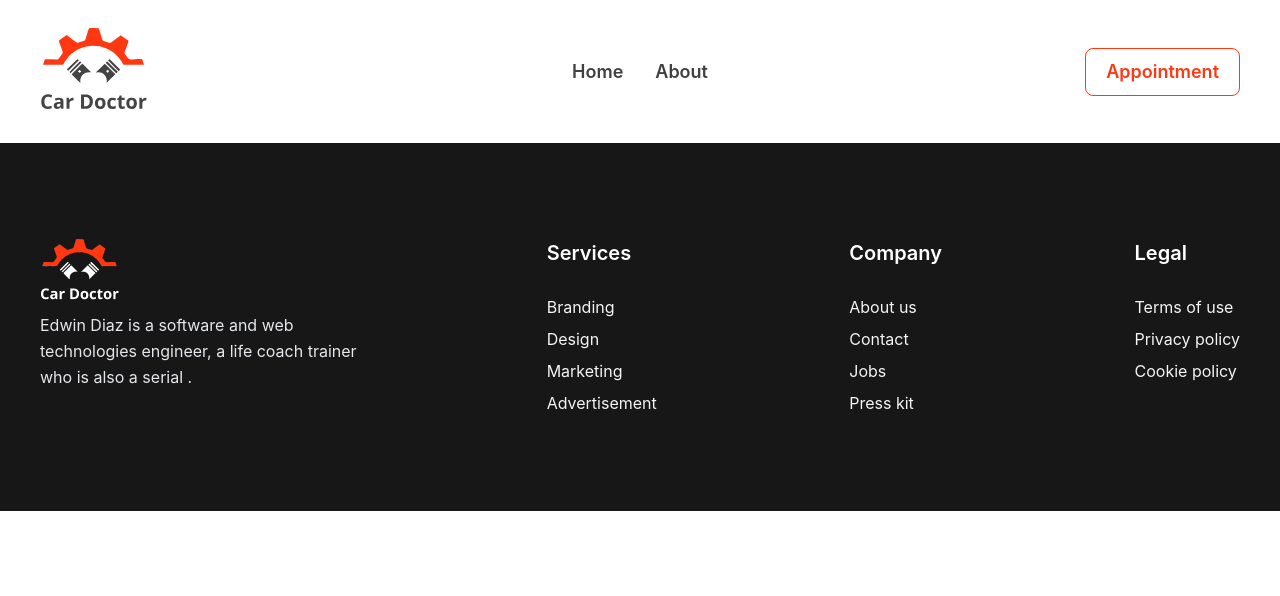
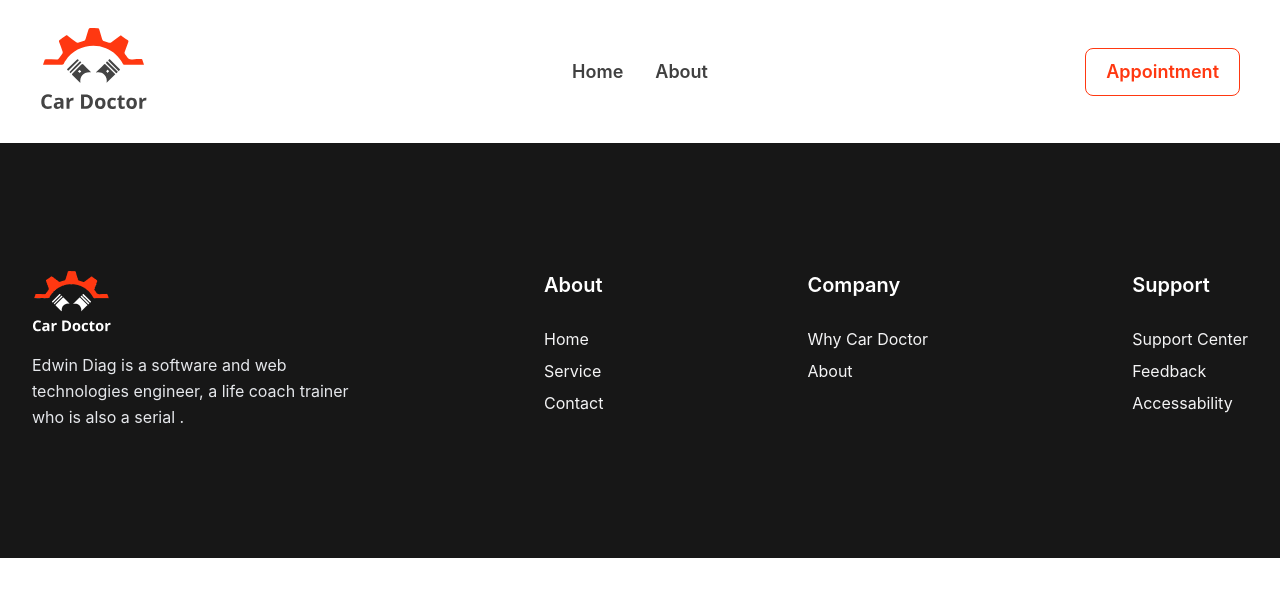
Before and after one commit to prorakib99/car-doctor-client, a React (Vite) app: page / in a window 1280 px wide. Shown: the top 596 px of the page. Built offline with nearby package versions, Linux system fonts and the light colour scheme.

Commit message:
Implement Footer wrap in the container

```diff
--- a/src/pages/Shared/Footer/Footer.jsx
+++ b/src/pages/Shared/Footer/Footer.jsx
@@ -1,33 +1,36 @@
 import logo from '../../../assets/footer-logo.png';
 const Footer = () => {
     return (
-        <footer className="footer lg:grid-cols-[4fr_8fr] py-12 lg:py-24 gap-10 lg:gap-40 justify-between p-10 bg-neutral-900 text-base-content">
+        <footer className="bg-neutral-900 ">
+            <div className='container mx-auto px-8'>
+                <div className='footer lg:grid-cols-[4fr_8fr] py-12 lg:py-32 gap-10 lg:gap-40 justify-between text-base-content'>
                     <div>
-                <img src={logo} alt="" />
-                <p className="text-gray-200 text-base font-normal font-['Inter'] leading-relaxed">Edwin Diaz is a software and web technologies engineer, a life coach trainer who is also a serial .</p>
+                        <img src={logo} alt="" className='mb-2' />
+                        <p className="text-gray-200 text-base font-normal font-['Inter'] leading-relaxed">Edwin Diag is a software and web technologies engineer, a life coach trainer who is also a serial .</p>
                     </div>
                     <div className='grid md:flex gap-10 w-full lg:justify-between'>
                         <div className='flex flex-col gap-2'>
-                    <h4 className="text-white mb-5 text-xl font-semibold font-['Inter']">Services</h4>
-                    <a className="text-zinc-100 text-base font-normal font-['Inter'] link-hover">Branding</a>
-                    <a className="text-zinc-100 text-base font-normal font-['Inter'] link-hover">Design</a>
-                    <a className="text-zinc-100 text-base font-normal font-['Inter'] link-hover">Marketing</a>
-                    <a className="text-zinc-100 text-base font-normal font-['Inter'] link-hover">Advertisement</a>
+                            <h4 className="text-white mb-5 text-xl font-semibold font-['Inter']">About</h4>
+                            <a className="text-zinc-100 text-base font-normal font-['Inter'] link-hover">Home</a>
+                            <a className="text-zinc-100 text-base font-normal font-['Inter'] link-hover">Service</a>
+                            <a className="text-zinc-100 text-base font-normal font-['Inter'] link-hover">Contact</a>
                         </div>
                         <div className='flex flex-col gap-2'>
                             <h4 className="text-white mb-5 text-xl font-semibold font-['Inter']">Company</h4>
-                    <a className="text-zinc-100 text-base font-normal font-['Inter'] link-hover">About us</a>
-                    <a className="text-zinc-100 text-base font-normal font-['Inter'] link-hover">Contact</a>
-                    <a className="text-zinc-100 text-base font-normal font-['Inter'] link-hover">Jobs</a>
-                    <a className="text-zinc-100 text-base font-normal font-['Inter'] link-hover">Press kit</a>
+                            <a className="text-zinc-100 text-base font-normal font-['Inter'] link-hover">Why Car Doctor</a>
+                            <a className="text-zinc-100 text-base font-normal font-['Inter'] link-hover">About</a>
+
                         </div>
                         <div className='flex flex-col gap-2'>
-                    <h4 className="text-white mb-5 text-xl font-semibold font-['Inter']">Legal</h4>
-                    <a className="text-zinc-100 text-base font-normal font-['Inter'] link-hover">Terms of use</a>
-                    <a className="text-zinc-100 text-base font-normal font-['Inter'] link-hover">Privacy policy</a>
-                    <a className="text-zinc-100 text-base font-normal font-['Inter'] link-hover">Cookie policy</a>
+                            <h4 className="text-white mb-5 text-xl font-semibold font-['Inter']">Support</h4>
+                            <a className="text-zinc-100 text-base font-normal font-['Inter'] link-hover">Support Center</a>
+                            <a className="text-zinc-100 text-base font-normal font-['Inter'] link-hover">Feedback</a>
+                            <a className="text-zinc-100 text-base font-normal font-['Inter'] link-hover">Accessability</a>
                         </div>
                     </div>
+                </div>
+            </div>
+
         </footer>
     );
 };
```
Lines whose indentation alone changed are shown as unchanged.
